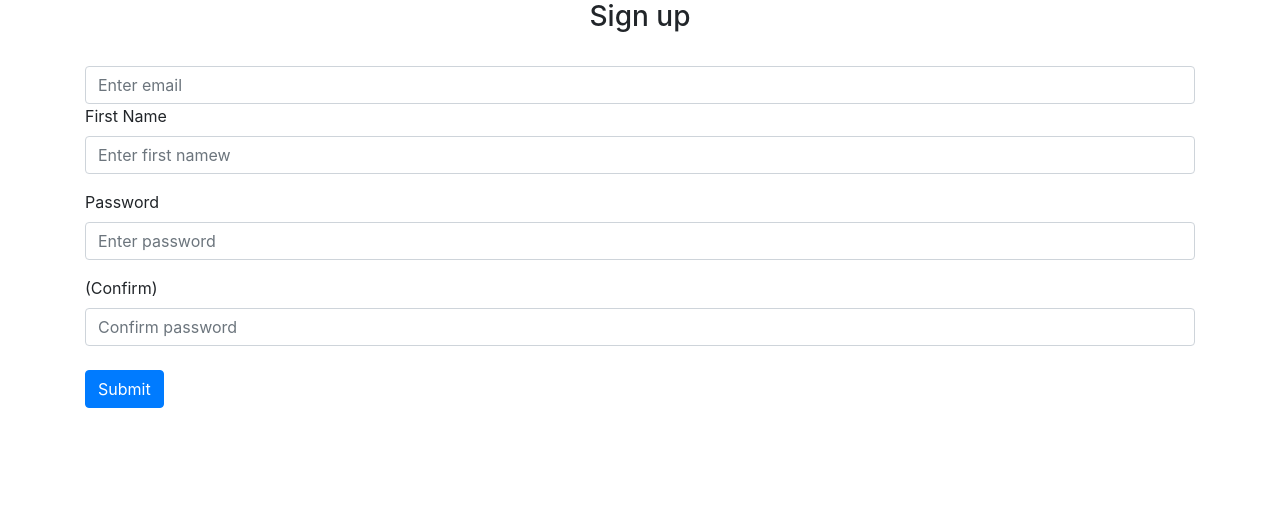
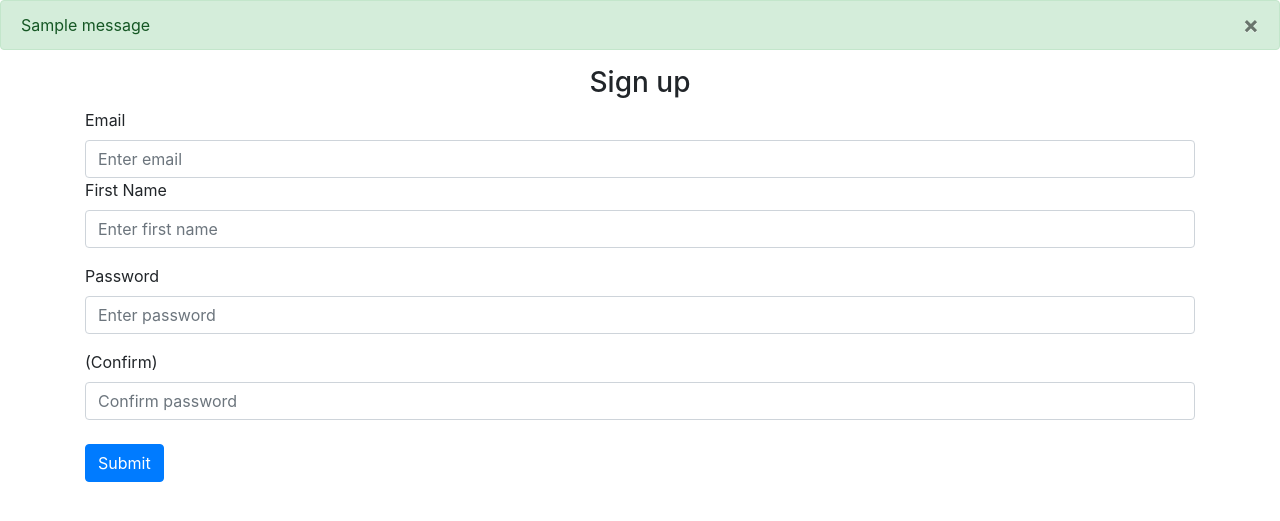
Before and after one commit to Jeri-Code/GymRoutineManagmentWebApp, a Flask app: page /sign-up in a window 1280 px wide. Shown: the part 56-577 px from the top of the page. Run offline with Flask 2, Linux system fonts and the light colour scheme; one stand-in notice (Sample message) is shown; some libraries are stand-ins or nearby versions.

Commit message:
Sign up input handling and message flashing

```diff
--- a/website/__init__.py
+++ b/website/__init__.py
@@ -2,7 +2,7 @@ from flask import Flask
 
 def create_app():
     app = Flask(__name__)
-    app.config['SECRET_Key'] = 'dev'
+    app.config['SECRET_KEY'] = 'dev'
 
     from.views import views
     from.auth import auth
--- a/website/auth.py
+++ b/website/auth.py
@@ -1,13 +1,36 @@
-from flask import Blueprint, render_template
+from flask import Blueprint, render_template, request, flash
 
 auth = Blueprint('auth', __name__)
 
-@auth.route('/login')
+@auth.route('/login', methods = ['GET', 'POST'])
 def login():
-    return render_template("login.html")
+    data = request.form
+    print(data)
+    return render_template("login.html", boolean = True)
 @auth.route('/logout')
 def logout():
     return "<p> Logout </p>"
-@auth.route('/sign-up')
+@auth.route('/sign-up', methods = ['GET', 'POST'])
 def sign_up():
+    if request.method == 'POST':
+        email = request.form.get('email')
+        firstName = request.form.get('firstName')
+        password1 = request.form.get('password1')
+        password2 = request.form.get('password2')
+
+        if len(email) < 4:
+            flash('Email must be greater than 3 characters', category = 'error')
+
+        elif len(firstName) < 2:
+            flash('First Name must be greater than 1 characters', category = 'error')
+
+        elif password1 != password2:
+            flash('Passwords do not match', category = 'error')
+
+        elif len(password1) < 7:
+            flash('Password must be longer than 6 character', category = 'error')
+        else:
+            flash('Account Created', category = 'success')
+
+
     return render_template("sign_up.html")
--- a/website/templates/base.html
+++ b/website/templates/base.html
@@ -40,6 +40,25 @@
             </div>
           </div>
         </nav>
+        {% with messages = get_flashed_messages(with_categories=true) %} {% if
+          messages %} {% for category, message in messages %} {% if category ==
+          'error' %}
+          <div class="alert alert-danger alter-dismissable fade show" role="alert">
+            {{ message }}
+            <button type="button" class="close" data-dismiss="alert">
+              <span aria-hidden="true">&times;</span>
+            </button>
+          </div>
+          {% else %}
+          <div class="alert alert-success alter-dismissable fade show" role="alert">
+            {{ message }}
+            <button type="button" class="close" data-dismiss="alert">
+              <span aria-hidden="true">&times;</span>
+            </button>
+          </div>
+          {% endif %} {% endfor %} {% endif %} {% endwith %}
+
+
         <div class="container">{% block content %} {% endblock %}</div>
     <script
       src="https://code.jquery.com/jquery-3.2.1.slim.min.js"
--- a/website/templates/login.html
+++ b/website/templates/login.html
@@ -1,6 +1,6 @@
 {% extends "base.html" %} {% block title %} login {% endblock %} {% block
 content %}
-<form method="post">
+<form method="POST">
   <h3 align="center">Login</h3>
   <div class="form-group">
     <label for="email">Email</label>
--- a/website/templates/sign_up.html
+++ b/website/templates/sign_up.html
@@ -1,10 +1,10 @@
 {% extends "base.html" %} {% block title %} Sign-up {% endblock %}
 {% block content %}
 
-<form method="post">
+<form method="POST">
     <h3 align="center">Sign up</h3>
     <div class="form-group">
-      <label for="email"></label>
+      <label for="email">Email</label>
       <input
         type="email"
         class="form-control"
@@ -19,7 +19,7 @@
         class="form-control"
         id="firstName"
         name="firstName"
-        placeholder="Enter first namew"
+        placeholder="Enter first name"
       />
     </div>
     <div class="form-group">
```
